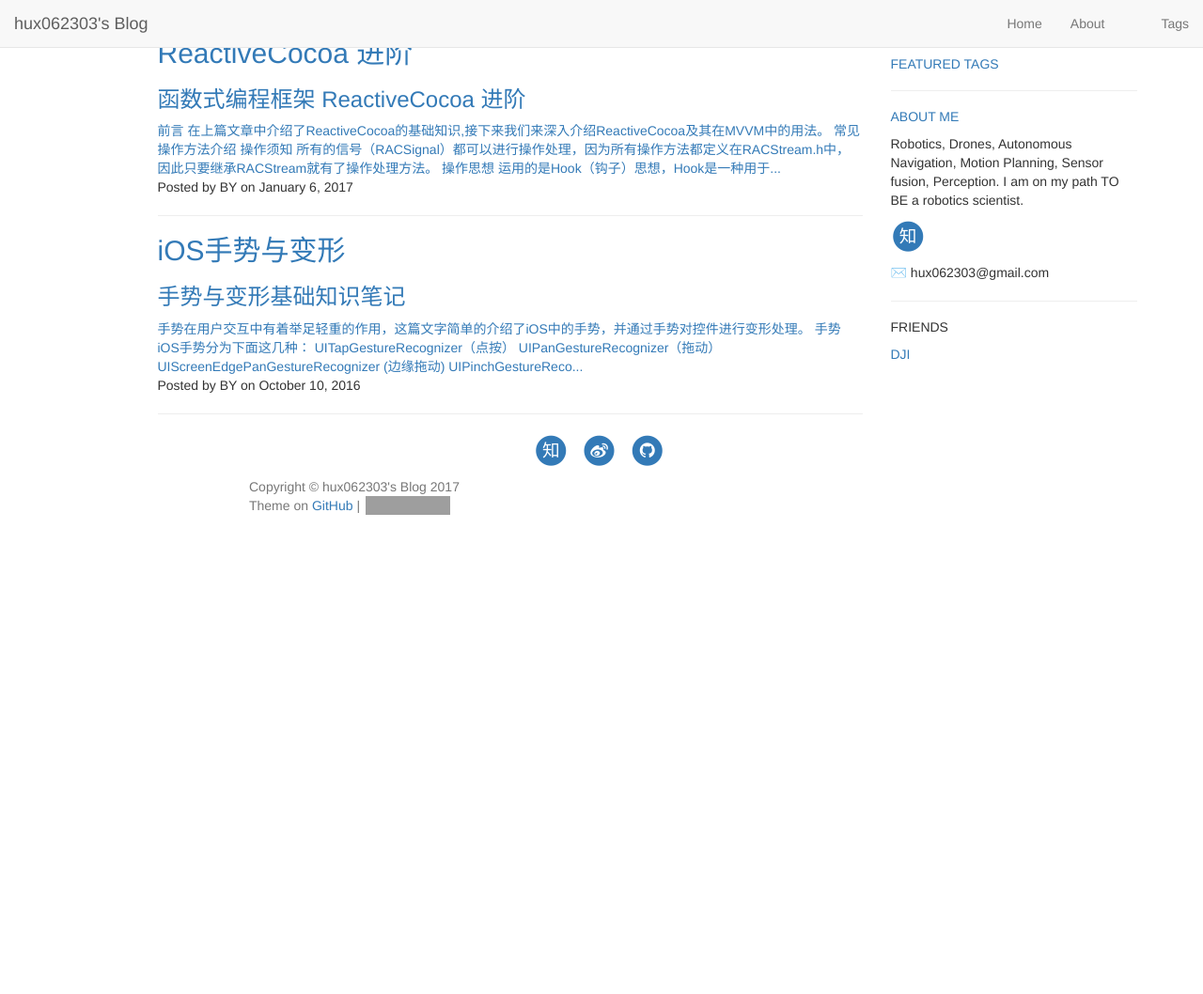
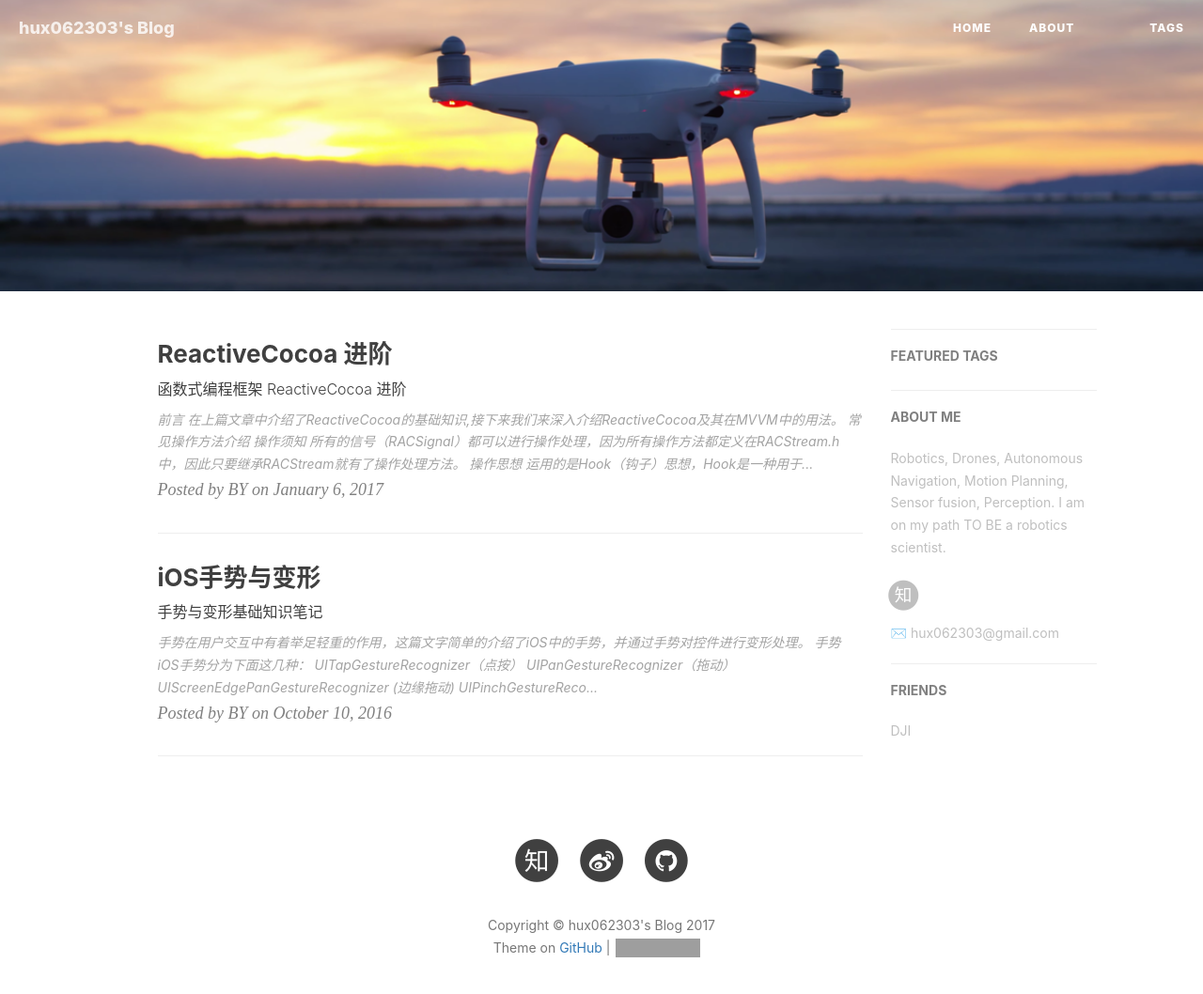
Before and after one commit to hux062303/hux062303.github.io, a Jekyll site: the page built from index.html, in a window 1280 px wide and 1113 px high. Shown: the top 1058 px of the window at 94% size. Built offline with Jekyll 4.4.1, drawn with Linux system fonts in a browser that asks for light colours; nearby versions of some CDN libraries; library files that are not in the unit come from our copies; the list of posts is cut into pages by our own code; comment, search, counter and statistics services are not loaded; grey boxes are pictures that could not be loaded.

```diff
--- a/_config.yml
+++ b/_config.yml
@@ -4,9 +4,9 @@ SEOTitle: hux062303 blog
 header-img: img/phantom.png    #TODO, doesnot work, maybe it is too large?????
 email: hux062303@gmail.com
 description: "To be a robotics scientist."
-keyword: ""
+keyword: "Robotics, Drones, Autonomous Navigation, Motion Planning, Sensor fusion, Perception."
 url: "http://hux062303.github.io"          # your host, for absolute URL
-baseurl: "Robotics, Drones, Autonomous Navigation, Motion Planning, Sensor fusion, Perception."      # for example, '/blog' if your blog hosted on 'host/blog'
+baseurl: ""      # for example, '/blog' if your blog hosted on 'host/blog'
 github_repo: "https://github.com/qiubaiying/hux062303.github.io.git" # you code repository
 # "https://github.com/qiubaiying/hux062303.github.io.git" # you code repository
 # Sidebar settings
```
